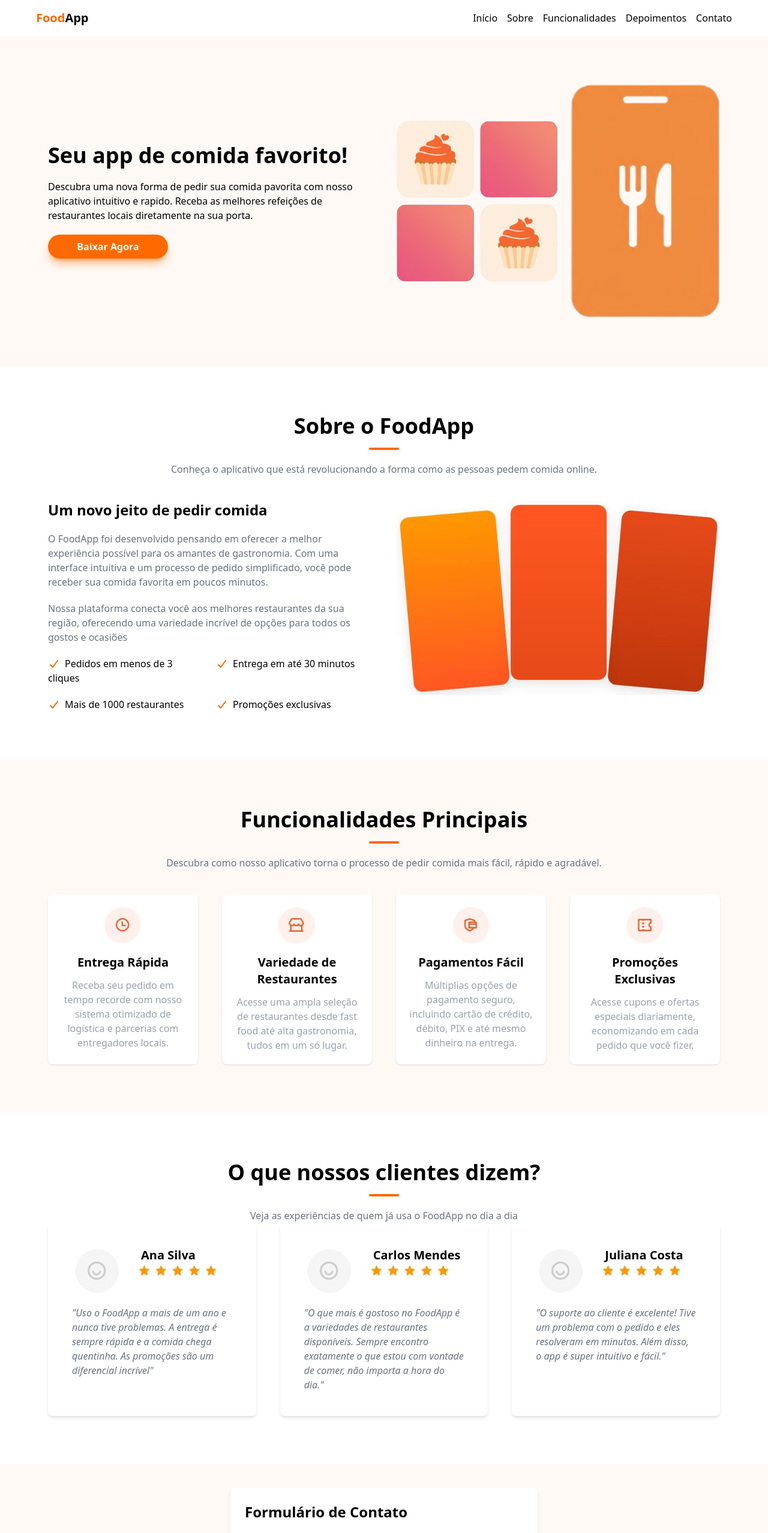
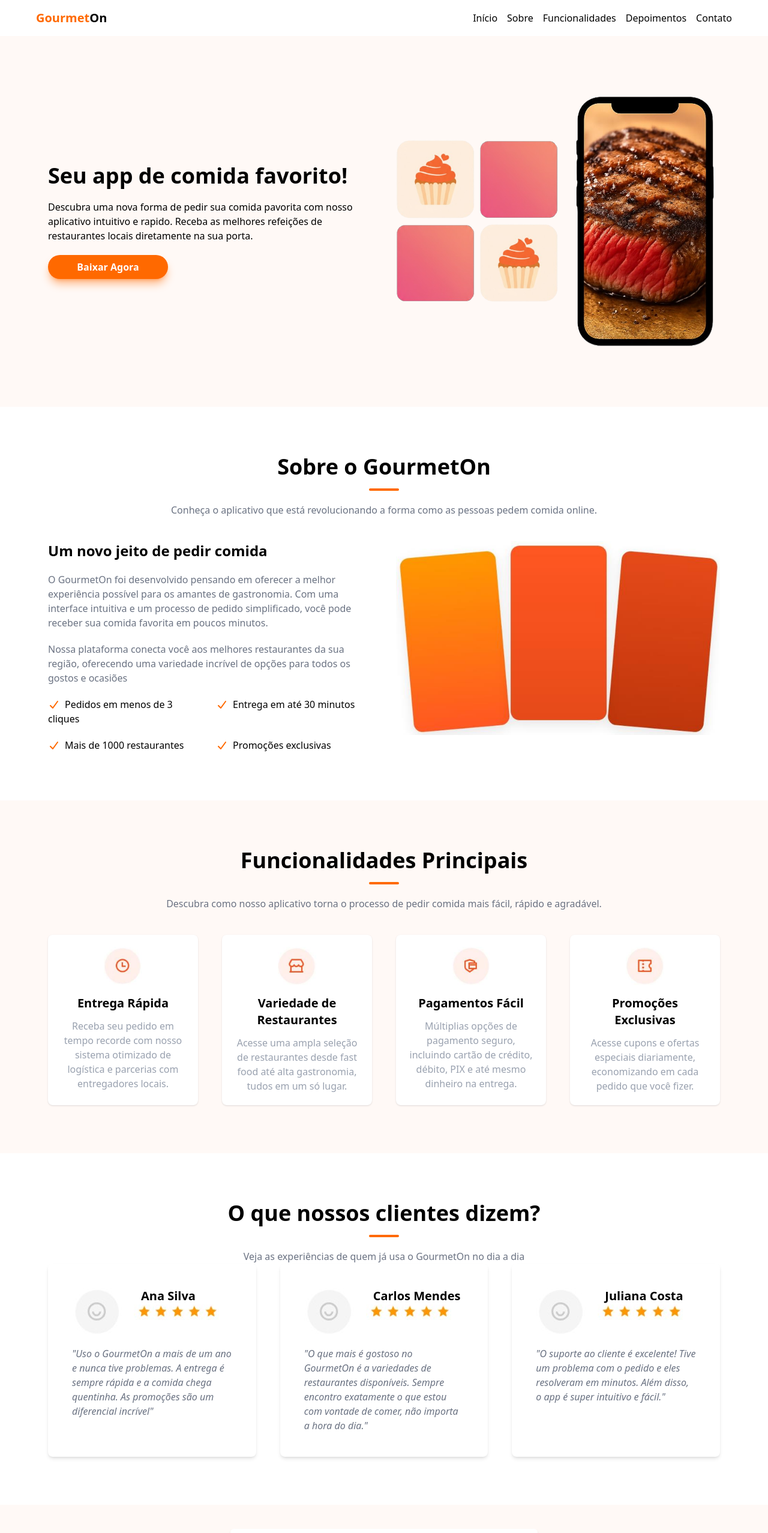
Before and after one commit to Gsn00/cp05-webdev, a React (Vite) app: page / in a window 1280 px wide. Shown: the top 2555 px of the page at 60% size. Built offline with nearby package versions, Linux system fonts and the light colour scheme; no server answers.

Commit message:
Consumo da Api

```diff
--- a/src/App.jsx
+++ b/src/App.jsx
@@ -4,9 +4,21 @@
 import Hero from "./componentes/Hero";
 import Sobre from "./componentes/Sobre";
 import Funcionalidades from "./componentes/Funcionalidades";
-import Depoimentos from "./componentes/Depoimentos"
+import Depoimentos from "./componentes/Depoimentos";
+import { useEffect, useState } from "react";
 
 function App() {
+  const [comidas, setComidas] = useState([]);
+  useEffect(() => {
+    fetch(
+      "https://api.spoonacular.com/recipes/complexSearch?query=pasta&maxFat=25&number=5&apiKey=37840454665b4fd097a206663046197f"
+    )
+      .then((response) => response.json())
+      .then((data) => {
+        setComidas(data.results);
+        console.log(data.results);
+      });
+  }, []);
   return (
     <div className="App">
       <Header />
--- a/src/componentes/Depoimentos.jsx
+++ b/src/componentes/Depoimentos.jsx
@@ -6,7 +6,7 @@
         O que nossos clientes dizem?
       </h1>
       <p className="text-center w-full text-gray-500">
-        Veja as experiências de quem já usa o FoodApp no dia a dia
+        Veja as experiências de quem já usa o GourmetOn no dia a dia
       </p>
       <div className="grid grid-cols-1 md:grid-cols-3 gap-10 w-full">
         <div className="p-10 flex flex-col gap-5 bg-white shadow-md rounded-lg">
@@ -18,7 +18,7 @@
             </div>
           </div>
           <i className="text-gray-500 ">
-            "Uso o FoodApp a mais de um ano e nunca tive problemas. A entrega é
+            "Uso o GourmetOn a mais de um ano e nunca tive problemas. A entrega é
             sempre rápida e a comida chega quentinha. As promoções são um
             diferencial incrível"
           </i>
@@ -32,7 +32,7 @@
             </div>
           </div>
           <i className="text-gray-500 ">
-            "O que mais é gostoso no FoodApp é a variedades de restaurantes
+            "O que mais é gostoso no GourmetOn é a variedades de restaurantes
             disponíveis. Sempre encontro exatamente o que estou com vontade de
             comer, não importa a hora do dia."
           </i>
--- a/src/componentes/Footer.jsx
+++ b/src/componentes/Footer.jsx
@@ -8,7 +8,7 @@
   return (
     <footer className="w-full py-4 bg-[#343434] text-white">
       <div className="container mx-auto text-center flex flex-col gap-5 items-center">
-        <h1 className="text-2xl font-bold text-orange-500">FoodApp</h1>
+        <h1 className="text-2xl font-bold text-orange-500">GourmetOn</h1>
         <div>
           <a
             href=""
--- a/src/componentes/Header.jsx
+++ b/src/componentes/Header.jsx
@@ -27,7 +27,7 @@
       }`}
     >
       <h1 className="text-xl font-bold text-orange-500 flex">
-        Food <span className="text-black">App</span>
+        Gourmet<span className="text-black">On</span>
       </h1>
       <nav>
         <ul className="hidden md:flex space-x-4 z-10">
--- a/src/componentes/Hero.jsx
+++ b/src/componentes/Hero.jsx
@@ -35,7 +35,7 @@
             className="w-full h-auto object-cover rounded-lg"
           />
         </div>
-        <img src="/imgs/image__3.png" alt="Imagem 3" className="w-[250px]" />
+        <img src="/imgs/image__3.PNG" alt="Imagem 3" className="w-[250px]" />
       </div>
     </section>
   );
--- a/src/componentes/Sobre.jsx
+++ b/src/componentes/Sobre.jsx
@@ -9,7 +9,7 @@
     >
       <h1 className="text-4xl font-bold text-center w-full relative">
         <div className="absolute inset-0 bg-orange-500 h-1 rounded-full mx-auto top-1/2 transform w-[50px] top-[140%]"></div>
-        Sobre o FoodApp
+        Sobre o GourmetOn
       </h1>
       <p className="text-center w-full text-gray-500">
         Conheça o aplicativo que está revolucionando a forma como as pessoas
@@ -19,10 +19,10 @@
         <div className="w-full md:w-[50%] flex flex-col gap-5 justify-center">
           <h2 className="text-2xl font-bold">Um novo jeito de pedir comida</h2>
           <p className="text-gray-500">
-            O FoodApp foi desenvolvido pensando em oferecer a melhor experiência
-            possível para os amantes de gastronomia. Com uma interface intuitiva
-            e um processo de pedido simplificado, você pode receber sua comida
-            favorita em poucos minutos.
+            O GourmetOn foi desenvolvido pensando em oferecer a melhor
+            experiência possível para os amantes de gastronomia. Com uma
+            interface intuitiva e um processo de pedido simplificado, você pode
+            receber sua comida favorita em poucos minutos.
           </p>
           <p className="text-gray-500">
             Nossa plataforma conecta você aos melhores restaurantes da sua
```
Also changed, not shown: public/imgs/image__3.png.
